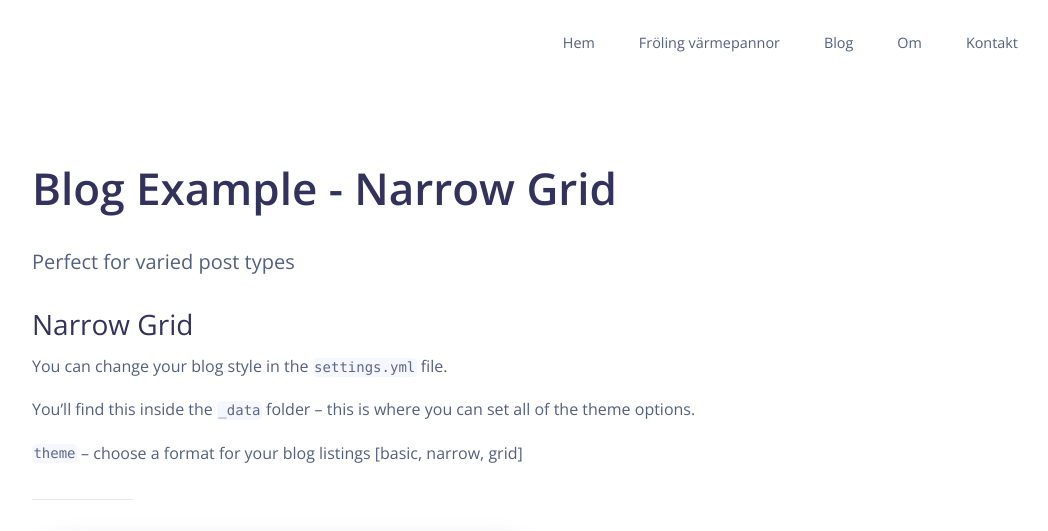
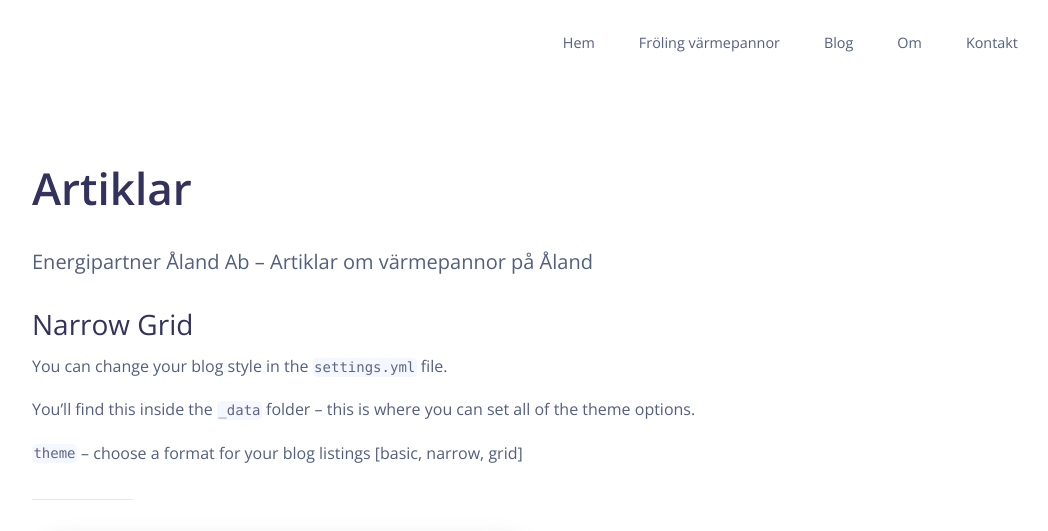
Before and after one commit to silvervinge/energipartner, a Jekyll site: the page built from _pages/artiklar.md, in a window 1280 px wide. Shown: the top 531 px of the page, without its empty margins (103-1151 px from the left). Built offline with Jekyll 4.4.1, drawn with Linux system fonts in a browser that asks for light colours; nearby versions of some CDN libraries; some of the changed text lies outside the part shown; grey boxes are pictures that could not be loaded.

Commit message:
Börjat modifiera temat

```diff
--- a/_config.yml
+++ b/_config.yml
@@ -3,8 +3,6 @@
 url: ""
 baseurl: ""
 permalink: pretty
-markdown: kramdown
-highlighter: rouge
 
 collections:
   pages:
--- a/_data/settings.yml
+++ b/_data/settings.yml
@@ -61,7 +61,7 @@
       url: '/kontakt/'
 
 footer_settings:
-  footer_tagline: Argon & Jekyll, together at last.
+  footer_tagline: Energipartner – Värme att lita på
 
 contact_settings:
   form_action: 'https://formspree.io/hello@jekyllthemes.io'
--- a/_pages/artiklar.md
+++ b/_pages/artiklar.md
@@ -1,7 +1,7 @@
 ---
-title: Blog Example - Narrow Grid
-subtitle: Perfect for varied post types
-permaling: '/artiklar/'
+title: Artiklar
+subtitle: Energipartner Åland Ab – Artiklar om värmepannor på Åland
+permalink: '/artiklar/'
 ---
 
 ### Narrow Grid
```
Also changed, not shown: _pages/kontakt.md (+1 -1 lines), _pages/om.md (+1 -1 lines), _pages/tack.md (+1 -0 lines).
